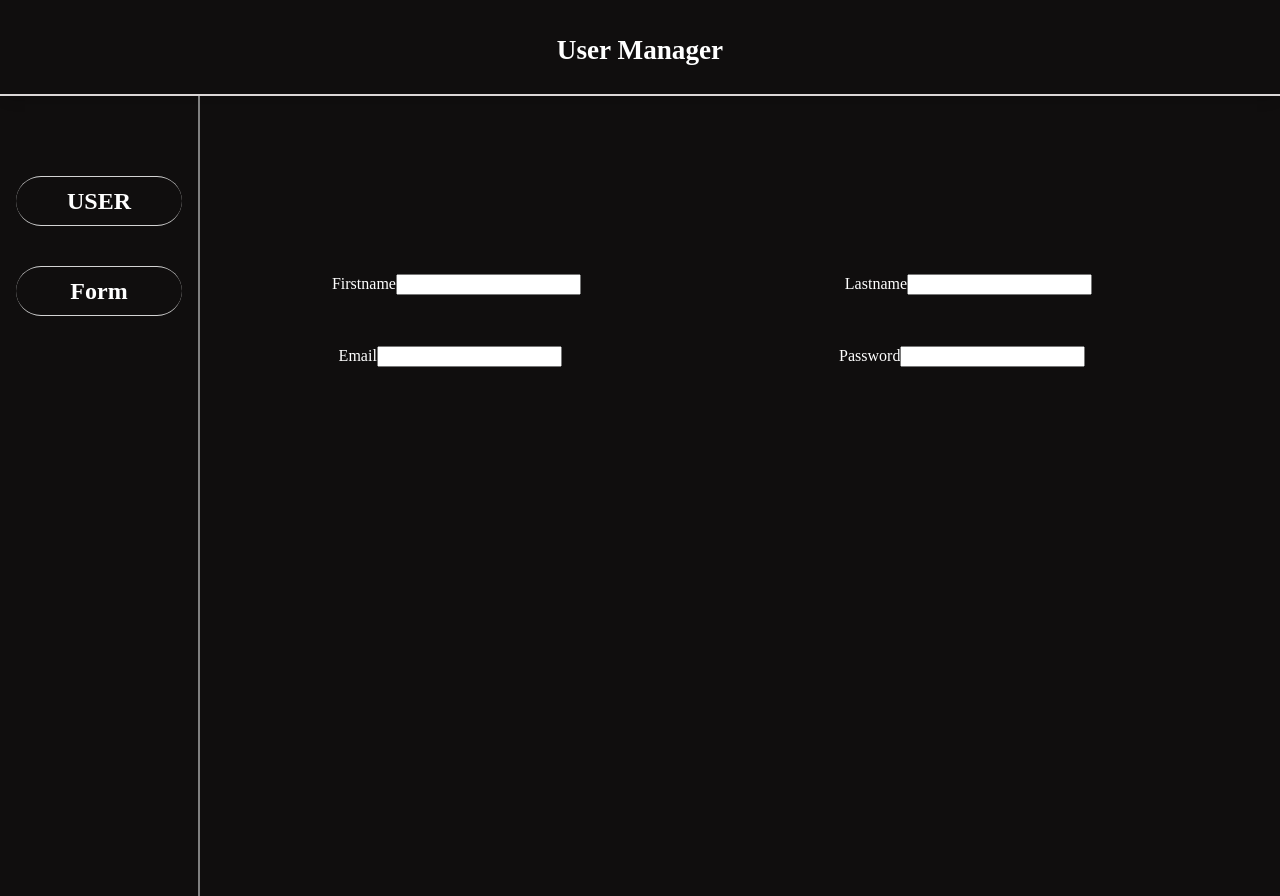
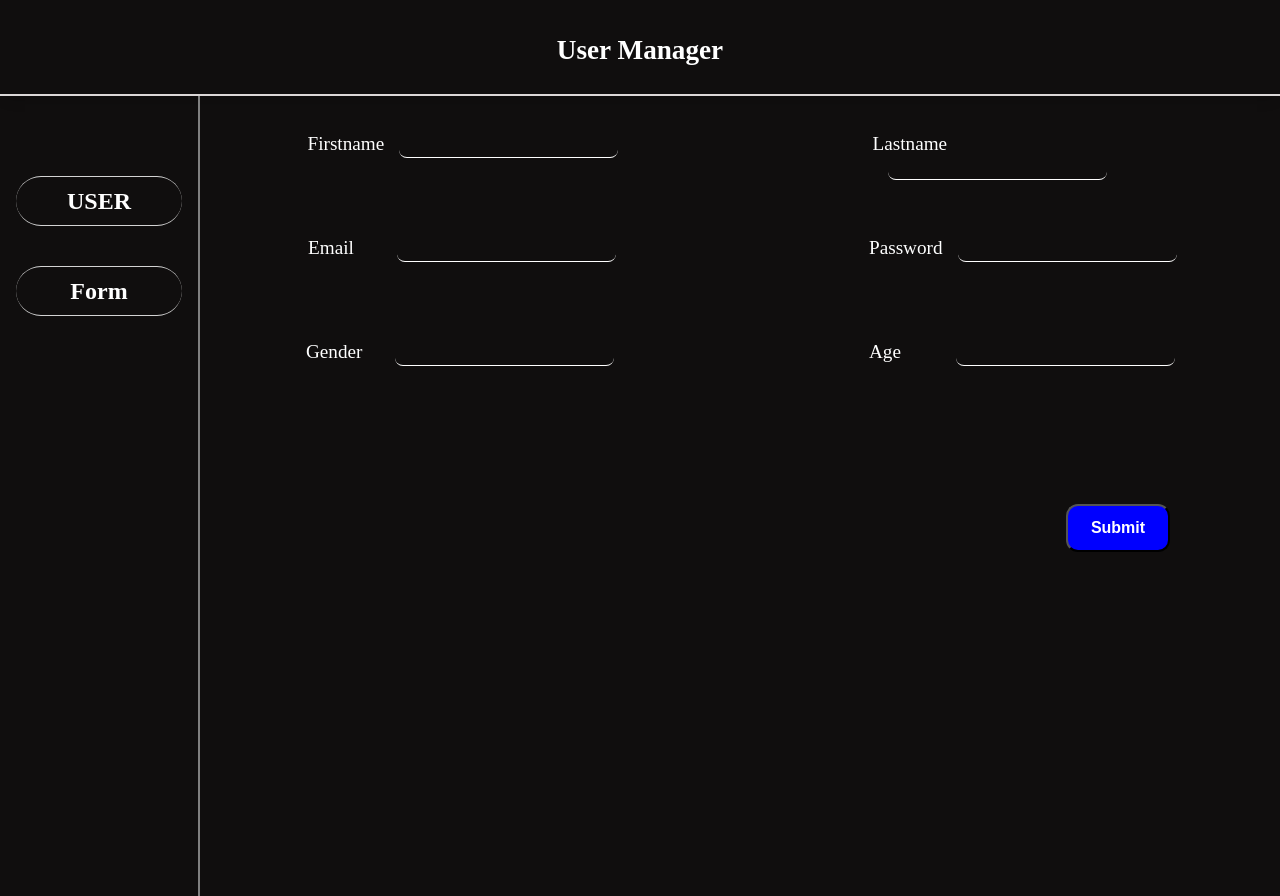
Before and after one commit to Shoyohazy/CRUD_APP, a React (Vite) app in the folder Crud_App/: page /form in a window 1280 px wide. Built offline with nearby package versions, Linux system fonts and the light colour scheme.

Commit message:
added form

```diff
--- a/Crud_App/src/UI/form.css
+++ b/Crud_App/src/UI/form.css
@@ -4,12 +4,22 @@ a{
     min-width: 80%;
 }
 form{
+    color: white    ;
     display: flex;
     flex-direction: column;
     justify-content: center;
     align-items: center;
     height: 500px;
     width: 100%;
+}
+input{
+    outline: none;
+    border: none;
+    background-color: transparent;
+    border-bottom: 1px solid white;
+    font-size: 1rem;
+    padding-left: 10px;
+    color: white;
 }
 .input-name{
     width: 100%;
@@ -19,6 +29,40 @@ form{
     margin-bottom: 5%;
 }
 
+
+#firstname{
+    width: 350px;
+    height: 50px;
+}
+#firstname>input{
+    margin-left: 15px;
+    border-radius: 8px;
+    color: white;
+    /* border-top: 0;
+    border-left: 0;
+    border-right: 0; */
+
+    height: 25px;
+    /* border: none; */
+    outline: none;
+
+}
+#firstname>label{
+    font-size: 1.2rem;
+}
+#lastname{
+    width: 300px;
+}
+#lastname>input{
+    margin-left: 15px;
+    border-radius: 8px;
+    height: 25px;
+}
+#lastname>label{
+    font-size: 1.2rem;
+}
+
+
 .input-credentials{
     width: 100%;
     display: flex;
@@ -26,3 +70,84 @@ form{
     justify-content: space-around;
     margin-bottom: 5%;
 }
+#Email{
+    width: 350px;
+    height: 50px;
+}
+#Email>input{
+    margin-left: 43px;
+    border-radius: 8px;
+    height: 25px;
+}
+#Email>label{
+    font-size: 1.2rem;
+    margin-left: 13px;
+}
+#Password{
+    width: 350px;
+    height: 50px;
+}
+#Password>input{
+    margin-left: 15px;
+    border-radius: 8px;
+    height: 25px;
+}
+#Password>label{
+    font-size: 1.2rem;
+    margin-left: 34px;
+}
+#Age{
+    width: 350px;
+    height: 50px;
+}
+#Age>input{
+    margin-left: 55px;
+    border-radius: 8px;
+    height: 25px;
+}
+#Age>label{
+    font-size: 1.2rem;
+    margin-left: 34px;
+}
+#Gender{
+    width: 350px;
+    height: 50px;
+}
+#Gender>input{
+    margin-left: 33px;
+    border-radius: 8px;
+    height: 25px;
+}
+#Gender>label{
+    font-size: 1.2rem;
+    margin-left: 11px;
+}
+
+.submit-button{
+    display: flex  ;
+    width: 120px;
+    height: 60px;
+    justify-content: center;
+    padding: 2px;
+    margin-left: 70%;
+    margin-top: 5%;
+    padding-top: 5px;
+}
+
+.submit-button>button{
+    border-radius: 12px;
+    width: 90%;
+    font-weight: 700;
+    font-size: 1rem;
+    height: 90%;
+    background-color: blue;
+    color: white;
+}
+.submit-button>button:hover{
+    cursor: pointer;
+    background-color: gray;
+}
+
+.error{
+    color: red;
+}
--- a/Crud_App/src/components/Form.jsx
+++ b/Crud_App/src/components/Form.jsx
@@ -1,32 +1,149 @@
-import {useFormik} from 'formik'
-import { Link } from 'react-router-dom'
+import { useState } from 'react'
 import '../UI/form.css'
+
 export default function Form() {
-  //const {values} = useFormik();
+
+  const [formData , setFormData] = useState({
+    firstname:'',
+    lastname:'',
+    email: '',
+    password:'',
+    gender:'',
+    age: '',
+  })
+  console.log(formData)
+  const [errors , setErrors] = useState({});
+
+  const handleChange=(e)=>{
+    const {name , value } = e.target;
+
+    setFormData((prev)=>{
+      return {...prev ,[name]:value}
+    });
+
+    setErrors({
+      ...errors,
+      [name]: '',
+    });
+  }
+
+
+  const validateForm = () => {
+    let isValid = true;
+    const newErrors = {};
+
+    // Validation rules (you can customize these as needed)
+    // if (!formData.firstname.trim()) {
+    //   newErrors.name = 'Name is required';
+    //   isValid = false;
+    // }
+
+    if (!formData.email.trim()) {
+      newErrors.email = 'Email is required';
+      isValid = false;
+    } else if (!/\S+@\S+\.\S+/.test(formData.email)) {
+      newErrors.email = 'Invalid email format';
+      isValid = false;
+    }
+
+    if (!formData.age.trim()) {
+      newErrors.age = 'Age is required';
+      isValid = false;
+    } else if (isNaN(formData.age) || parseInt(formData.age) < 0) {
+      newErrors.age = 'Invalid age';
+      isValid = false;
+    }
+
+    if (!formData.password.trim() && !formData.password.length<8) {
+      newErrors.password = 'Password is required and more than 8 keywords';
+      isValid = false;
+    }
+
+    setErrors(newErrors);
+    return isValid;
+  };
+
+  const handleSubmit = (e)=>{
+    e.preventDefault();
+    const isValid = validateForm();
+
+    if(isValid){
+      //dispacth form data
+    }
+  }
+
   return (
-    <Link to='/form'>
-        <form action="">
+    <>
+        <form onSubmit={handleSubmit}>
             <div className='input-name'>
                 <div id='firstname'>
                   <label htmlFor="firstname">Firstname</label>
-                  <input type="name" id="" />
+                  <input
+                  type="text"
+                  value={formData.name}
+                  name='firstname'
+                  onChange={handleChange}
+                  required  />
+                  {errors.name && <div className="error">{errors.name}</div>}
                 </div>
                 <div id='lastname'>
                   <label htmlFor="lastname">Lastname</label>
-                  <input type="name" id="" />
+                  <input
+                  type="text"
+                  value={formData.lastname}
+                  name='lastname'
+                  onChange={handleChange}
+                  required />
                 </div>
             </div>
             <div className='input-credentials'>
                 <div id='Email'>
                   <label htmlFor="email">Email</label>
-                  <input type="email" id="" />
+                  <input
+                  type="email"
+                  name='email'
+                  value={formData.email}
+                  onChange={handleChange}
+                  required />
+                  {errors.email && <div className="error">{errors.email}</div>}
                 </div>
                 <div id='Password'>
                   <label htmlFor="password">Password</label>
-                  <input type="password" id="" />
+                  <input
+                  type="password"
+                  name='password'
+                  value={formData.password}
+                  onChange={handleChange}
+                  required/>
+                  {errors.password && <div className="error">{errors.password}</div>}
                 </div>
             </div>
+            <div className='input-credentials'>
+                <div id='Gender'>
+                  <label htmlFor="gender">Gender</label>
+                  <input
+                  type="text"
+                  name='gender'
+                  value={formData.gender}
+                  onChange={handleChange}
+                  required/>
+                </div>
+                <div id='Age'>
+                  <label htmlFor="age">Age</label>
+                  <input
+                  type="number"
+                  name='age'
+                  value={formData.age}
+                  onChange={handleChange}
+                  required />
+                  {errors.age && <div className="error">{errors.age}</div>}
+                </div>
+            </div>
+            <div className='submit-button'>
+                <button>Submit</button>
+            </div>
         </form>
-    </Link>
+
+  </>
   )
 }
--- a/Crud_App/src/features/fetchUsers.js
+++ b/Crud_App/src/features/fetchUsers.js
@@ -16,6 +16,16 @@ export const fetchUsers = createAsyncThunk("fetchUsers" , async () =>{
 const userSlice = createSlice({
     name:'users',
     initialState,
+    reducers:{
+        addUsers(state ,action){
+            state.users.push(action.payload)
+        },
+        deleteUsers(state ,action){
+            const index = state.users.indexOf(action.payload.id)
+            state.users.splice(index , 1);
+        },
+
+    },
     extraReducers:(builder)=>{
         builder.addCase(fetchUsers.pending , (state , action)=>{
             state.isLoading = true;
@@ -30,4 +40,5 @@ const userSlice = createSlice({
     }
 })
 
+export const {addUsers , deleteUsers} = userSlice.actions;
 export default userSlice.reducer
```
